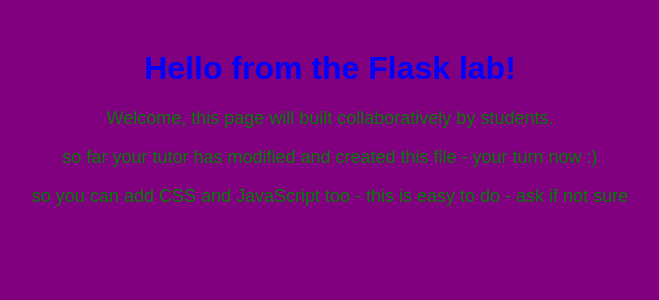
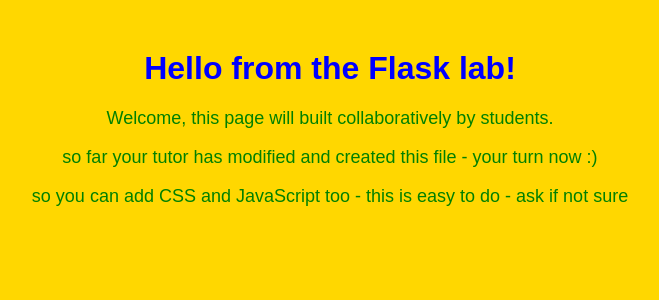
Before and after one commit to Willxxx7/flask-demo-lab, a Flask app: page / in a window 1280 px wide. Shown: the top 300 px of the page, without its empty margins (310-969 px from the left). Run offline with Flask 3, Linux system fonts and the light colour scheme.

Commit message:
Update style.css

```diff
--- a/static/style.css
+++ b/static/style.css
@@ -1,6 +1,6 @@
 body {
     font-family: Arial, sans-serif;
-    background-color: purple;
+    background-color: gold;
     text-align: center;
     margin-top: 50px;
 }
```
